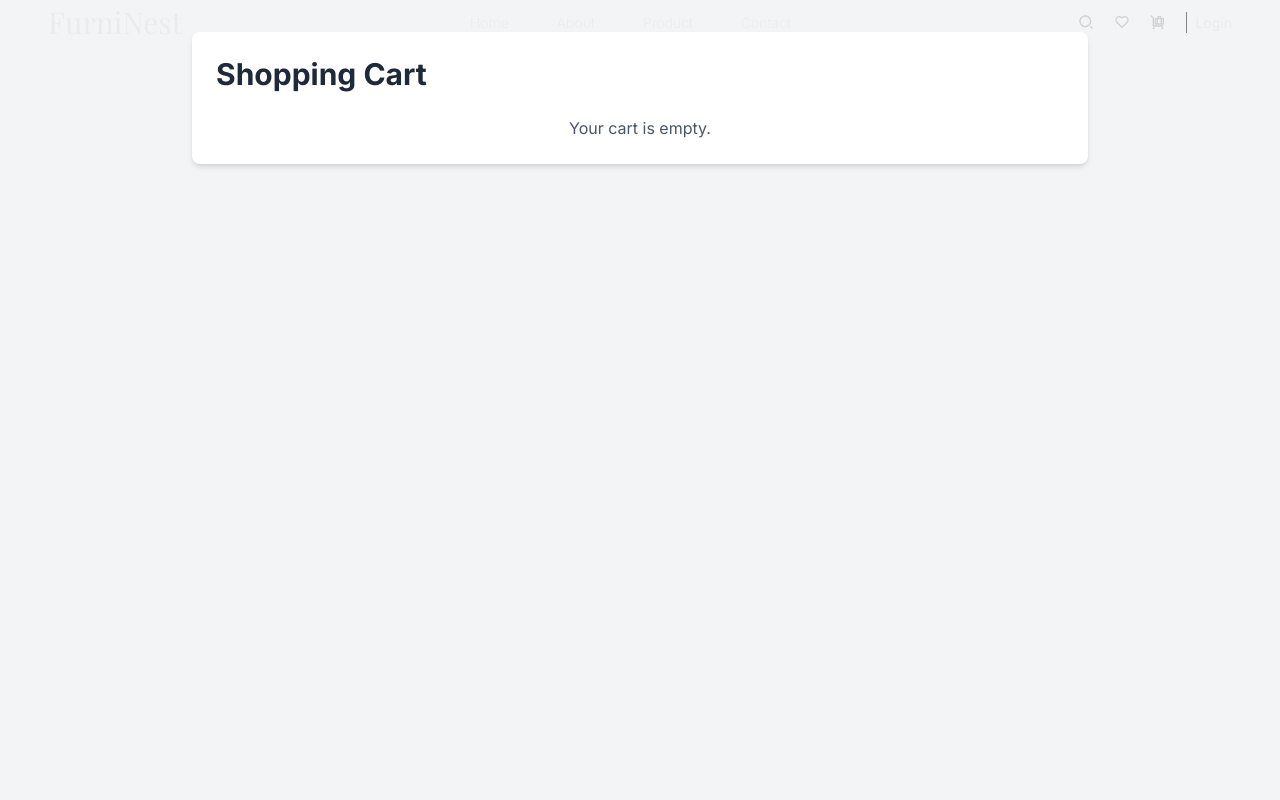
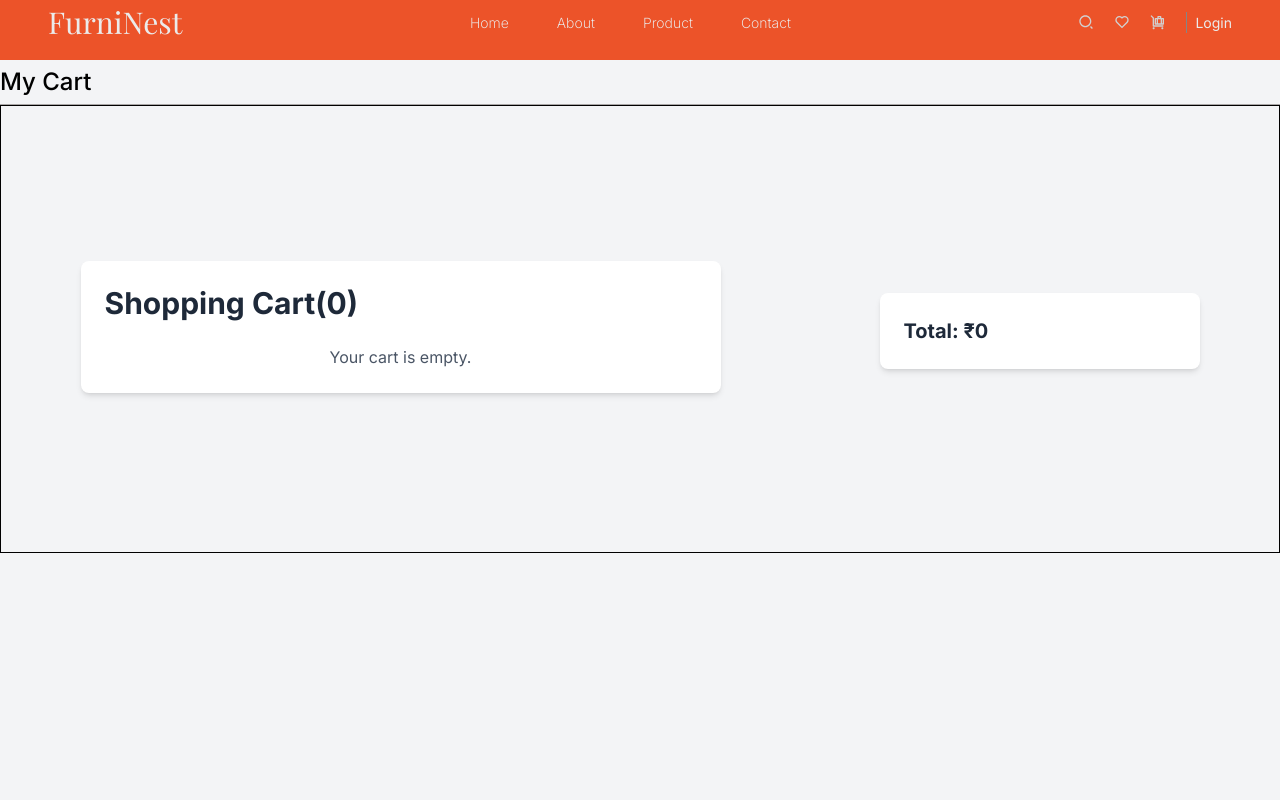
Before and after one commit to DragnelProjects/Furniture-website, a React (Vite) app: page /cart in a window 1280 px wide. Shown: the top 800 px of the page. Built offline with nearby package versions, Linux system fonts and the light colour scheme; a web font is replaced by a local one.

Commit message:
in progress

```diff
--- a/src/cart/Cart.jsx
+++ b/src/cart/Cart.jsx
@@ -2,12 +2,16 @@ import React from 'react';
 import { useCart } from '../hooks/useCart';
 
 function Cart() {
-  const { cartItems, increaseQuantity, decreaseQuantity, removeFromCart, getTotal } = useCart();
+  const { cartItems, increaseQuantity, decreaseQuantity, removeFromCart, getTotal,  } = useCart();
 
   return (
-    <div className="min-h-screen bg-gray-100 py-8 px-4">
-      <div className="max-w-4xl mx-auto bg-white rounded-lg shadow-md p-6">
-        <h1 className="text-3xl font-bold text-gray-800 mb-6">Shopping Cart</h1>
+    <div className="min-h-screen relative flex flex-col bg-gray-100 py-15 ">
+      <div className='h-15 w-full absolute top-0 bg-[#ec3c0bde]'></div>
+        <h3 className='text-[1.5rem] font-medium py-1 border-b border-b-[#a9a6a6] '>My Cart</h3>
+        <div className='min-h-[35vw] w-full flex items-center justify-around  border pb-4 '>
+          {/* CART START HERE  */}
+          <div className="w-[50vw]  bg-white rounded-lg shadow-md mt-3 p-6">
+        <h1 className="text-3xl font-bold text-gray-800 mb-6">Shopping Cart({cartItems.length})</h1>
         {cartItems.length === 0 ? (
           <p className="text-gray-600 text-center">Your cart is empty.</p>
         ) : (
@@ -36,6 +40,7 @@ function Cart() {
                     >
                       +
                     </button>
+                    <h2>&#8377;{item.price * item.quantity}</h2>
                     <button
                       onClick={() => removeFromCart(item.id)}
                       className="bg-red-500 hover:bg-red-600 text-white px-3 py-1 rounded ml-4"
@@ -46,12 +51,14 @@ function Cart() {
                 </div>
               ))}
             </div>
-            <div className="mt-6 text-right">
-              <h3 className="text-xl font-bold text-gray-800">Total: &#8377;{getTotal()}</h3>
-            </div>
+
           </>
         )}
       </div>
+      <div className='w-[25vw]  bg-white rounded-lg shadow-md mt-5 p-6 '>
+              <h3 className="text-xl font-bold text-gray-800">Total: &#8377;{getTotal()}</h3>
+      </div>
+        </div>
     </div>
   );
 }
--- a/src/context/CartContext.jsx
+++ b/src/context/CartContext.jsx
@@ -51,6 +51,7 @@ export const CartProvider = ({ children }) => {
     return cartItems.reduce((total, item) => total + item.quantity, 0);
   };
 
+
   return (
     <CartContext.Provider
       value={{
```
